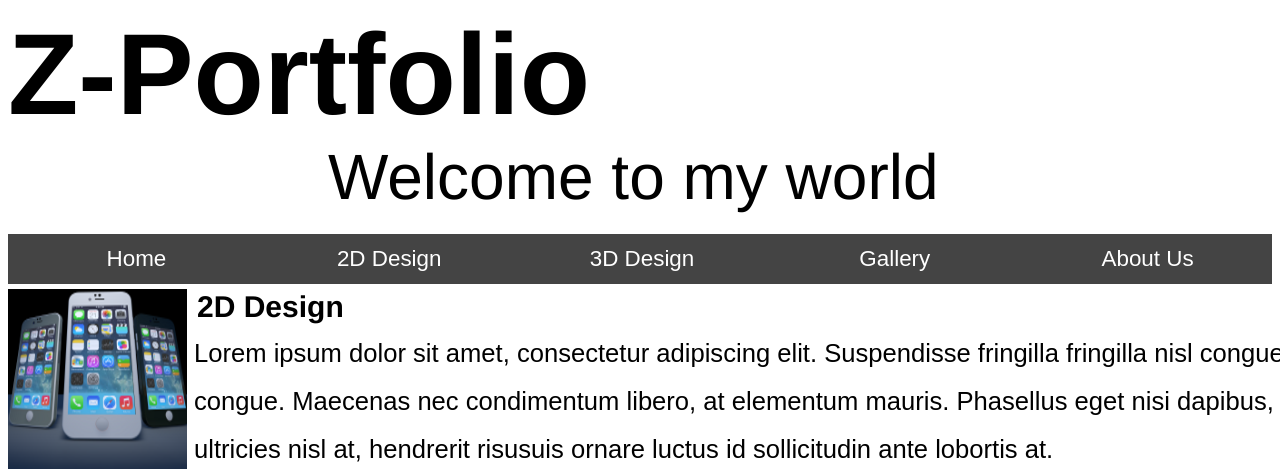
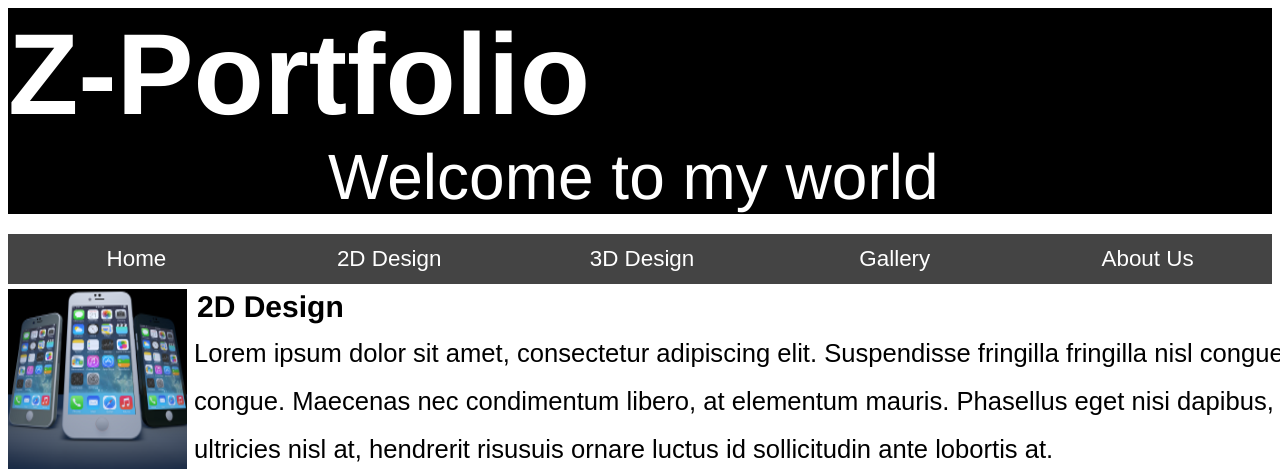
Before and after one commit to IsiahLyons67/Final-Project, a plain HTML site: page index.html in a window 1280 px wide. Shown: the top 471 px of the page. Drawn offline with Linux system fonts and the light colour scheme.

Commit message:
Add files via upload

```diff
--- a/css/style.css
+++ b/css/style.css
@@ -3,6 +3,7 @@ h1 {
    font-size: 12.2em;
    font-size: 9vw;
    margin: 0 0 0px 0;
+   color:white;
 }
 
 h2 {
@@ -12,6 +13,11 @@ h2 {
    margin: 0 0 0 10px;
    line-height: 45px
 }
+
+header{
+background-color: #000000;
+}
+
 
 .Image-1{
    float: left;
@@ -53,6 +59,7 @@ clear: left;
    font-size: 5vw;
    padding: 0 0 0 320px;
    margin: 0 0 20px 0;
+   color:white;
 }
 
 
```
